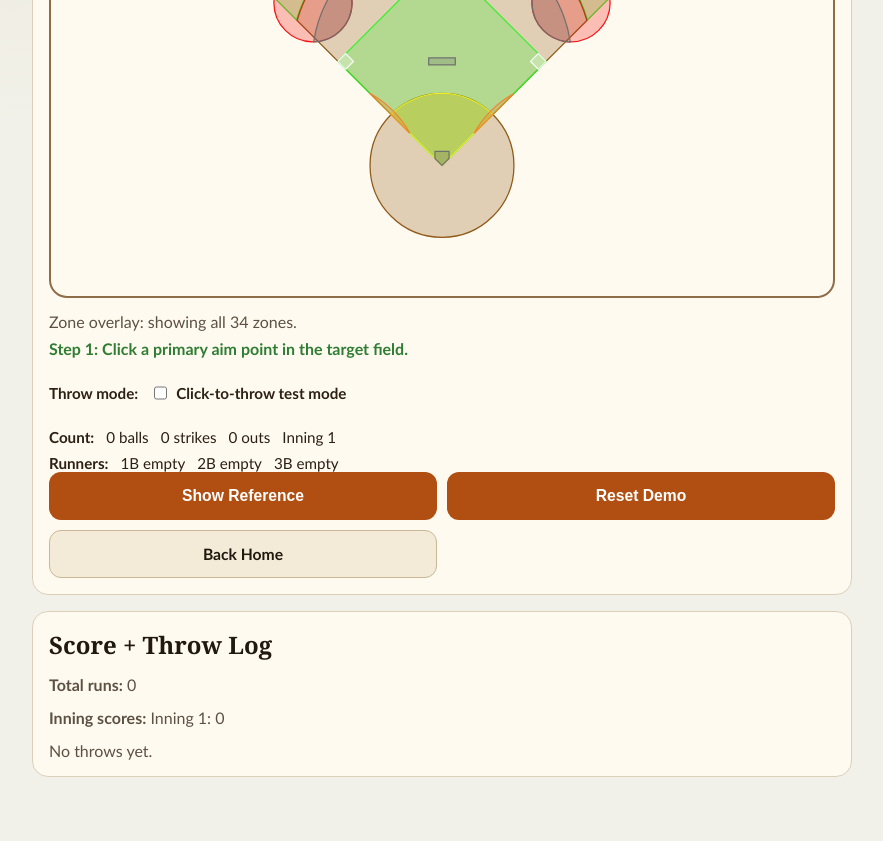
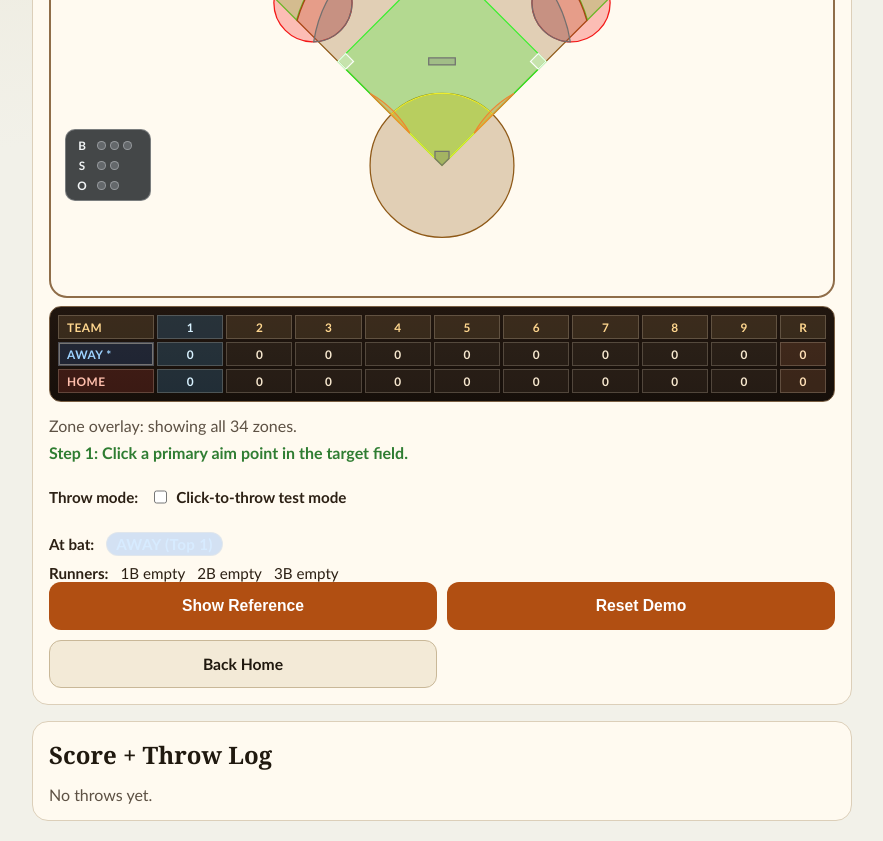
Before and after one commit to azentz/ybd, a React (Vite) app: page /#/demo in a window 1280 px wide. Shown: the part 760-1601 px from the top of the page, without its empty margins (198-1081 px from the left). Before the commit the page ends 1557 px from the top, so only its background shows below. Built offline with nearby package versions, Linux system fonts and the light colour scheme.

Commit message:
Refine batter marker reset and team color cues

```diff
--- a/src/index.css
+++ b/src/index.css
@@ -305,6 +305,12 @@
   overflow: hidden;
 }
 
+.target-field-stage {
+  width: min(100%, 1000px);
+  display: grid;
+  gap: 8px;
+}
+
 .target-field-image {
   position: absolute;
   inset: 0;
@@ -493,8 +499,161 @@
   z-index: 3;
 }
 
+.field-count-panel {
+  position: absolute;
+  left: 14px;
+  top: 83.3%;
+  transform: translateY(-50%);
+  z-index: 5;
+  pointer-events: none;
+  background: rgba(22, 27, 31, 0.8);
+  border: 1px solid rgba(236, 240, 242, 0.32);
+  border-radius: 10px;
+  padding: 8px 9px;
+  display: grid;
+  gap: 6px;
+  min-width: 86px;
+}
+
+.count-row {
+  display: grid;
+  grid-template-columns: 14px 1fr;
+  align-items: center;
+  gap: 8px;
+}
+
+.count-label {
+  color: #f3f6f7;
+  font-weight: 700;
+  font-size: 0.73rem;
+  text-align: center;
+}
+
+.count-lights {
+  display: flex;
+  align-items: center;
+  gap: 4px;
+}
+
+.count-light {
+  width: 9px;
+  height: 9px;
+  border-radius: 999px;
+  background: rgba(193, 203, 209, 0.25);
+  border: 1px solid rgba(246, 250, 252, 0.35);
+}
+
+.count-light.is-on.is-ball {
+  background: #f0d145;
+  border-color: #ffe893;
+}
+
+.count-light.is-on.is-strike {
+  background: #4db8ff;
+  border-color: #b4e3ff;
+}
+
+.count-light.is-on.is-out {
+  background: #ff6b57;
+  border-color: #ffb2a8;
+}
+
+.field-scoreboard {
+  border: 1px solid #7a5f43;
+  border-radius: 12px;
+  background: linear-gradient(180deg, #21160f, #160f0a);
+  padding: 8px;
+  overflow-x: auto;
+}
+
+.field-scoreboard-grid {
+  display: grid;
+  align-items: center;
+  gap: 3px;
+  min-width: 520px;
+}
+
+.score-cell {
+  min-height: 24px;
+  border: 1px solid rgba(255, 239, 216, 0.2);
+  background: rgba(245, 223, 190, 0.06);
+  color: #f7e8cf;
+  font-size: 0.74rem;
+  font-weight: 700;
+  display: grid;
+  place-items: center;
+}
+
+.score-head {
+  background: rgba(255, 203, 128, 0.12);
+  color: #ffd78f;
+}
+
+.score-team,
+.score-team-head {
+  justify-items: start;
+  padding-left: 8px;
+  letter-spacing: 0.04em;
+}
+
+.score-team-away {
+  color: #9dd3ff;
+  background: rgba(56, 139, 253, 0.16);
+}
+
+.score-team-home {
+  color: #ffbfad;
+  background: rgba(248, 81, 73, 0.16);
+}
+
+.is-active-batting {
+  box-shadow: inset 0 0 0 1px rgba(255, 241, 217, 0.38);
+}
+
+.score-total {
+  background: rgba(255, 161, 106, 0.15);
+  color: #ffe1b8;
+}
+
+.is-current-inning {
+  background: rgba(77, 184, 255, 0.18);
+  color: #d8f2ff;
+}
+
+.batting-team-indicator {
+  padding: 2px 9px;
+  border-radius: 999px;
+  border: 1px solid rgba(255, 241, 217, 0.3);
+  font-weight: 700;
+  letter-spacing: 0.02em;
+}
+
+.batting-team-away {
+  color: #d7ebff;
+  background: rgba(56, 139, 253, 0.22);
+}
+
+.batting-team-home {
+  color: #ffe2d9;
+  background: rgba(248, 81, 73, 0.22);
+}
+
 @media (min-width: 700px) {
   .button-row {
     grid-template-columns: 1fr 1fr;
   }
 }
+
+@media (max-width: 700px) {
+  .field-count-panel {
+    top: 83.3%;
+    left: 10px;
+    min-width: 78px;
+    padding: 7px 8px;
+  }
+
+  .score-cell {
+    min-height: 22px;
+    font-size: 0.7rem;
+  }
+}
--- a/src/pages/DartDemoPage.tsx
+++ b/src/pages/DartDemoPage.tsx
@@ -15,6 +15,8 @@
 type ThrowResult = {
   id: string
   serial: number
+  battingTeam: 'away' | 'home'
+  inningLabel: string
   target: string
   nearest: string
   impact: Point
@@ -34,11 +36,15 @@
 
 type GameState = {
   inning: number
+  half: 'top' | 'bottom'
+  battingTeam: 'away' | 'home'
   balls: number
   strikes: number
   outs: number
-  inningScores: number[]
-  totalRuns: number
+  awayInningScores: number[]
+  homeInningScores: number[]
+  awayTotalRuns: number
+  homeTotalRuns: number
   baseRunners: BaseRunnerState
 }
 
@@ -59,6 +65,8 @@
   nextState: GameState
   call: string
   runsScored: number
+  halfInningOver: boolean
+  plateAppearanceOver: boolean
 }
 
 type GesturePoint = Point & { t: number }
@@ -755,6 +763,10 @@
   return next
 }
 
+function inningLabel(inning: number, half: 'top' | 'bottom'): string {
+  return `${half === 'top' ? 'Top' : 'Bottom'} ${inning}`
+}
+
 function resolvePlay(gameState: GameState, outcome: PlayOutcome): PlayResolution {
   let nextBalls = gameState.balls
   let nextStrikes = gameState.strikes
@@ -762,6 +774,7 @@
   let nextRunners = gameState.baseRunners
   let runsScored = 0
   let call = ''
+  let plateAppearanceOver = false
 
   if (outcome === 'single') {
     const moved = advanceOnHit(nextRunners, 1)
@@ -769,6 +782,7 @@
     runsScored = moved.runs
     nextBalls = 0
     nextStrikes = 0
+    plateAppearanceOver = true
     call = `Single${runsScored > 0 ? `, ${runsScored} run${runsScored === 1 ? '' : 's'} scored` : ''}`
   } else if (outcome === 'double') {
     const moved = advanceOnHit(nextRunners, 2)
@@ -776,6 +790,7 @@
     runsScored = moved.runs
     nextBalls = 0
     nextStrikes = 0
+    plateAppearanceOver = true
     call = `Double${runsScored > 0 ? `, ${runsScored} run${runsScored === 1 ? '' : 's'} scored` : ''}`
   } else if (outcome === 'triple') {
     const moved = advanceOnHit(nextRunners, 3)
@@ -783,6 +798,7 @@
     runsScored = moved.runs
     nextBalls = 0
     nextStrikes = 0
+    plateAppearanceOver = true
     call = `Triple${runsScored > 0 ? `, ${runsScored} run${runsScored === 1 ? '' : 's'} scored` : ''}`
   } else if (outcome === 'home-run') {
     const moved = advanceOnHit(nextRunners, 4)
@@ -790,6 +806,7 @@
     runsScored = moved.runs
     nextBalls = 0
     nextStrikes = 0
+    plateAppearanceOver = true
     call = `Home run! ${runsScored} run${runsScored === 1 ? '' : 's'} scored`
   } else if (outcome === 'ball') {
     const balls = nextBalls + 1
@@ -799,6 +816,7 @@
       runsScored = walked.runs
       nextBalls = 0
       nextStrikes = 0
+      plateAppearanceOver = true
       call = `Ball four, walk${runsScored > 0 ? ` and ${runsScored} run scored` : ''}`
     } else {
       nextBalls = balls
@@ -810,12 +828,14 @@
       nextOuts += 1
       nextBalls = 0
       nextStrikes = 0
+      plateAppearanceOver = true
       call = 'Strike three, batter out'
     } else {
       nextStrikes = strikes
       call = `Strike ${nextStrikes}`
     }
   } else if (outcome === 'sac-bunt') {
+    plateAppearanceOver = true
     const hadRunners = hasAnyRunner(nextRunners)
     const resultingOuts = nextOuts + 1
     if (resultingOuts >= 3) {
@@ -834,6 +854,7 @@
     nextBalls = 0
     nextStrikes = 0
   } else if (outcome === 'sac-fly') {
+    plateAppearanceOver = true
     const hadRunners = hasAnyRunner(nextRunners)
     const resultingOuts = nextOuts + 1
     if (resultingOuts >= 3) {
@@ -852,6 +873,7 @@
     nextBalls = 0
     nextStrikes = 0
   } else if (outcome === 'double-play-out') {
+    plateAppearanceOver = true
     if (hasAnyRunner(nextRunners)) {
       nextRunners = applyDoublePlayRunners(nextRunners)
       nextOuts += 2
@@ -863,11 +885,13 @@
     nextBalls = 0
     nextStrikes = 0
   } else if (outcome === 'triple-play-out') {
+    plateAppearanceOver = true
     nextOuts += 3
     nextBalls = 0
     nextStrikes = 0
     call = 'Triple play'
   } else {
+    plateAppearanceOver = true
     nextOuts += 1
     nextBalls = 0
     nextStrikes = 0
@@ -875,29 +899,53 @@
   }
 
   let nextInning = gameState.inning
-  let inningOver = false
+  let nextHalf = gameState.half
+  let nextBattingTeam = gameState.battingTeam
+  let halfInningOver = false
   if (nextOuts >= 3) {
-    inningOver = true
+    halfInningOver = true
+    if (gameState.battingTeam === 'away') {
+      nextHalf = 'bottom'
+      nextBattingTeam = 'home'
+    } else {
+      nextHalf = 'top'
+      nextBattingTeam = 'away'
       nextInning += 1
+    }
     nextOuts = 0
     nextRunners = emptyBases()
   }
 
-  const inningScores = addRunsToInning(gameState.inningScores, gameState.inning, runsScored)
-  while (inningScores.length < nextInning) {
-    inningScores.push(0)
+  const awayInningScores = gameState.battingTeam === 'away'
+    ? addRunsToInning(gameState.awayInningScores, gameState.inning, runsScored)
+    : [...gameState.awayInningScores]
+  const homeInningScores = gameState.battingTeam === 'home'
+    ? addRunsToInning(gameState.homeInningScores, gameState.inning, runsScored)
+    : [...gameState.homeInningScores]
+
+  while (awayInningScores.length < nextInning) {
+    awayInningScores.push(0)
+  }
+  while (homeInningScores.length < nextInning) {
+    homeInningScores.push(0)
   }
 
   return {
-    call: inningOver ? `${call}. Inning over.` : call,
+    call: halfInningOver ? `${call}. ${gameState.battingTeam === 'away' ? 'Top' : 'Bottom'} half over.` : call,
     runsScored,
+    halfInningOver,
+    plateAppearanceOver,
     nextState: {
       inning: nextInning,
+      half: nextHalf,
+      battingTeam: nextBattingTeam,
       balls: nextBalls,
       strikes: nextStrikes,
       outs: nextOuts,
-      inningScores,
-      totalRuns: gameState.totalRuns + runsScored,
+      awayInningScores,
+      homeInningScores,
+      awayTotalRuns: gameState.awayTotalRuns + (gameState.battingTeam === 'away' ? runsScored : 0),
+      homeTotalRuns: gameState.homeTotalRuns + (gameState.battingTeam === 'home' ? runsScored : 0),
       baseRunners: nextRunners,
     },
   }
@@ -907,6 +955,7 @@
   const fieldRef = useRef<HTMLDivElement | null>(null)
   const throwSerialRef = useRef(0)
   const activePointerIdRef = useRef<number | null>(null)
+  const clearFieldThrowsBeforeNextPitchRef = useRef(false)
 
   const [dragPoint, setDragPoint] = useState<Point | null>(null)
   const [isDragging, setIsDragging] = useState(false)
@@ -915,15 +964,20 @@
   const [aimZoneLabel, setAimZoneLabel] = useState('')
   const [status, setStatus] = useState('Step 1: Click a primary aim point in the target field.')
   const [throws, setThrows] = useState<ThrowResult[]>([])
+  const [fieldThrows, setFieldThrows] = useState<ThrowResult[]>([])
   const [pullQualityLabel, setPullQualityLabel] = useState('')
   const [clickToThrowMode, setClickToThrowMode] = useState(false)
   const [gameState, setGameState] = useState<GameState>({
     inning: 1,
+    half: 'top',
+    battingTeam: 'away',
     balls: 0,
     strikes: 0,
     outs: 0,
-    inningScores: [0],
-    totalRuns: 0,
+    awayInningScores: [0],
+    homeInningScores: [0],
+    awayTotalRuns: 0,
+    homeTotalRuns: 0,
     baseRunners: emptyBases(),
   })
   const gesturePathRef = useRef<GesturePoint[]>([])
@@ -995,6 +1049,18 @@
     }
   }, [])
 
+  const scoreboardInnings = useMemo(() => {
+    const inningCount = Math.max(9, gameState.awayInningScores.length, gameState.homeInningScores.length, gameState.inning)
+    return Array.from({ length: inningCount }, (_, index) => ({
+      inning: index + 1,
+      awayRuns: gameState.awayInningScores[index] ?? 0,
+      homeRuns: gameState.homeInningScores[index] ?? 0,
+      isCurrent: index + 1 === gameState.inning,
+    }))
+  }, [gameState.awayInningScores, gameState.homeInningScores, gameState.inning])
+
+  const scoreboardGridColumns = `96px repeat(${scoreboardInnings.length}, minmax(24px, 1fr)) 46px`
+
   function pointerToField(clientX: number, clientY: number, clampToField: boolean): GesturePoint {
     const rect = fieldRef.current?.getBoundingClientRect()
 
@@ -1027,6 +1093,8 @@
     const outcome = isThirdBaseTriplePlay
       ? 'triple-play-out'
       : classifyPlay(hit.zone?.id ?? null, onTargetField)
+    const battingTeam = gameState.battingTeam
+    const currentInningLabel = inningLabel(gameState.inning, gameState.half)
     const resolution = resolvePlay(gameState, outcome)
 
     setGameState(resolution.nextState)
@@ -1036,6 +1104,8 @@
     const result: ThrowResult = {
       id: `${Date.now()}-${Math.random().toString(36).slice(2, 8)}`,
       serial: throwSerialRef.current,
+      battingTeam,
+      inningLabel: currentInningLabel,
       target,
       nearest,
       impact,
@@ -1048,8 +1118,15 @@
     }
 
     setThrows((prev) => [result, ...prev].slice(0, 12))
+    setFieldThrows((prev) => {
+      const currentBatterThrows = clearFieldThrowsBeforeNextPitchRef.current ? [] : prev
+      const next = [...currentBatterThrows, result]
+
+      clearFieldThrowsBeforeNextPitchRef.current = resolution.halfInningOver || resolution.plateAppearanceOver
+      return next
+    })
     setStatus(
-      `${resolution.call} Zone: ${target === 'miss' ? `miss (${nearest} nearest)` : target}. Count ${resolution.nextState.balls}-${resolution.nextState.strikes}, outs ${resolution.nextState.outs}, inning ${resolution.nextState.inning}.`,
+      `${resolution.call} Zone: ${target === 'miss' ? `miss (${nearest} nearest)` : target}. Count ${resolution.nextState.balls}-${resolution.nextState.strikes}, outs ${resolution.nextState.outs}, ${inningLabel(resolution.nextState.inning, resolution.nextState.half)} (${resolution.nextState.battingTeam.toUpperCase()} batting).`,
     )
     setPullQualityLabel(qualitySummary)
   }
@@ -1365,7 +1442,9 @@
 
   function handleReset(): void {
     activePointerIdRef.current = null
+    clearFieldThrowsBeforeNextPitchRef.current = false
     setThrows([])
+    setFieldThrows([])
     setPrimaryAim(null)
     setAimZoneLabel('')
     gesturePathRef.current = []
@@ -1373,11 +1452,15 @@
     setPullQualityLabel('')
     setGameState({
       inning: 1,
+      half: 'top',
+      battingTeam: 'away',
       balls: 0,
       strikes: 0,
       outs: 0,
-      inningScores: [0],
-      totalRuns: 0,
+      awayInningScores: [0],
+      homeInningScores: [0],
+      awayTotalRuns: 0,
+      homeTotalRuns: 0,
       baseRunners: emptyBases(),
     })
     setStatus('Demo reset. Step 1: click a primary aim point in the target field.')
@@ -1396,6 +1479,7 @@
       <section className="card" aria-labelledby="dart-demo-title">
         <h2 id="dart-demo-title">Target Field</h2>
         <div className="dart-demo-layout">
+          <div className="target-field-stage">
             <div
               ref={fieldRef}
               className="target-field"
@@ -1532,16 +1616,27 @@
                   baseRunnerGlyph(baseRunnerMarkers.third, 'Runner on third base')
                 ) : null}
 
-              {throws.slice(0, 8).map((result) => (
+                {fieldThrows.map((result) => (
                   <g key={result.id} aria-label={`Throw ${result.serial}: ${result.target}`}>
+                    {(() => {
+                      const isAway = result.battingTeam === 'away'
+                      const isMiss = result.target === 'miss'
+                      const fill = isAway
+                        ? (isMiss ? '#1f4d86' : '#2e78d2')
+                        : (isMiss ? '#8f261f' : '#d24a3b')
+                      const stroke = isAway ? '#e3efff' : '#ffe2dc'
+
+                      return (
                         <circle
                           cx={result.impact.x}
                           cy={result.impact.y}
                           r={DART_FILL_RADIUS_UNITS}
-                    fill={result.target === 'miss' ? '#2f5378' : '#8f1f15'}
-                    stroke={result.target === 'miss' ? '#e3eef9' : '#ffe8cf'}
+                          fill={fill}
+                          stroke={stroke}
                           strokeWidth={DART_OUTLINE_WIDTH}
                         />
+                      )
+                    })()}
                     <text
                       x={result.impact.x}
                       y={result.impact.y - DART_RADIUS_UNITS - 4}
@@ -1558,6 +1653,79 @@
                   </g>
                 ))}
               </svg>
+
+              <div className="field-count-panel" aria-label="Balls strikes outs">
+                <div className="count-row">
+                  <span className="count-label">B</span>
+                  <div className="count-lights">
+                    {[0, 1, 2].map((index) => (
+                      <span
+                        key={`ball-${index}`}
+                        className={`count-light ${gameState.balls > index ? 'is-on is-ball' : ''}`}
+                      />
+                    ))}
+                  </div>
+                </div>
+                <div className="count-row">
+                  <span className="count-label">S</span>
+                  <div className="count-lights">
+                    {[0, 1].map((index) => (
+                      <span
+                        key={`strike-${index}`}
+                        className={`count-light ${gameState.strikes > index ? 'is-on is-strike' : ''}`}
+                      />
+                    ))}
+                  </div>
+                </div>
+                <div className="count-row">
+                  <span className="count-label">O</span>
+                  <div className="count-lights">
+                    {[0, 1].map((index) => (
+                      <span
+                        key={`out-${index}`}
+                        className={`count-light ${gameState.outs > index ? 'is-on is-out' : ''}`}
+                      />
+                    ))}
+                  </div>
+                </div>
+              </div>
+            </div>
+
+            <div className="field-scoreboard" aria-label="Inning scoreboard">
+              <div className="field-scoreboard-grid" style={{ gridTemplateColumns: scoreboardGridColumns }}>
+                <div className="score-cell score-head score-team-head">TEAM</div>
+                {scoreboardInnings.map((entry) => (
+                  <div key={`head-${entry.inning}`} className={`score-cell score-head ${entry.isCurrent ? 'is-current-inning' : ''}`}>
+                    {entry.inning}
+                  </div>
+                ))}
+                <div className="score-cell score-head">R</div>
+
+                <div
+                  className={`score-cell score-team score-team-away ${gameState.battingTeam === 'away' ? 'is-active-batting' : ''}`}
+                >
+                  AWAY{gameState.battingTeam === 'away' ? ' *' : ''}
+                </div>
+                {scoreboardInnings.map((entry) => (
+                  <div key={`away-${entry.inning}`} className={`score-cell ${entry.isCurrent ? 'is-current-inning' : ''}`}>
+                    {entry.awayRuns}
+                  </div>
+                ))}
+                <div className="score-cell score-total">{gameState.awayTotalRuns}</div>
+
+                <div
+                  className={`score-cell score-team score-team-home ${gameState.battingTeam === 'home' ? 'is-active-batting' : ''}`}
+                >
+                  HOME{gameState.battingTeam === 'home' ? ' *' : ''}
+                </div>
+                {scoreboardInnings.map((entry) => (
+                  <div key={`home-${entry.inning}`} className={`score-cell ${entry.isCurrent ? 'is-current-inning' : ''}`}>
+                    {entry.homeRuns}
+                  </div>
+                ))}
+                <div className="score-cell score-total">{gameState.homeTotalRuns}</div>
+              </div>
+            </div>
           </div>
         </div>
 
@@ -1581,12 +1749,11 @@
           </label>
         </div>
 
-        <div className="runner-controls" aria-label="Base runner state">
-          <span className="runner-controls-label">Count:</span>
-          <span>{gameState.balls} balls</span>
-          <span>{gameState.strikes} strikes</span>
-          <span>{gameState.outs} outs</span>
-          <span>Inning {gameState.inning}</span>
+        <div className="runner-controls" aria-label="Batting state">
+          <span className="runner-controls-label">At bat:</span>
+          <span className={`batting-team-indicator batting-team-${gameState.battingTeam}`}>
+            {gameState.battingTeam.toUpperCase()} ({inningLabel(gameState.inning, gameState.half)})
+          </span>
         </div>
         <div className="runner-controls" aria-label="Base occupancy state">
           <span className="runner-controls-label">Runners:</span>
@@ -1607,11 +1774,6 @@
 
       <section className="card" aria-labelledby="score-title">
         <h2 id="score-title">Score + Throw Log</h2>
-        <p className="saved-data"><strong>Total runs:</strong> {gameState.totalRuns}</p>
-        <p className="saved-data">
-          <strong>Inning scores:</strong>{' '}
-          {gameState.inningScores.map((runs, index) => `Inning ${index + 1}: ${runs}`).join(' | ')}
-        </p>
         {throws.length === 0 ? (
           <p className="saved-data">No throws yet.</p>
         ) : (
@@ -1620,6 +1782,7 @@
               <thead>
                 <tr>
                   <th>Throw</th>
+                  <th>Team/Inning</th>
                   <th>Zone</th>
                   <th>Call</th>
                   <th>Runs</th>
@@ -1631,6 +1794,7 @@
                 {throws.map((result, index) => (
                   <tr key={result.id}>
                     <td>{index + 1}</td>
+                    <td>{result.battingTeam.toUpperCase()} {result.inningLabel}</td>
                     <td>{result.target === 'miss' ? `miss (${result.nearest} nearest)` : result.target}</td>
                     <td>{result.call}</td>
                     <td>{result.runsScored}</td>
```
Lines whose indentation alone changed are shown as unchanged.
